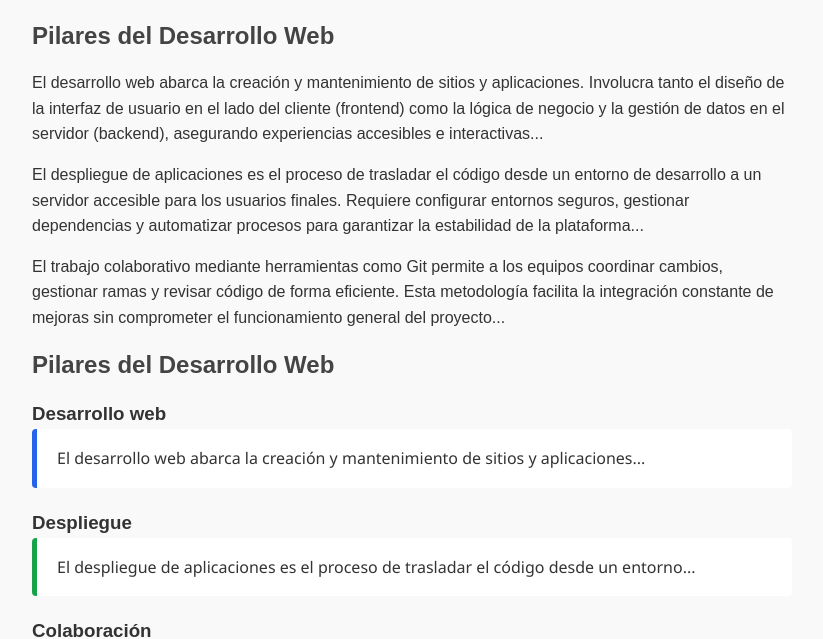
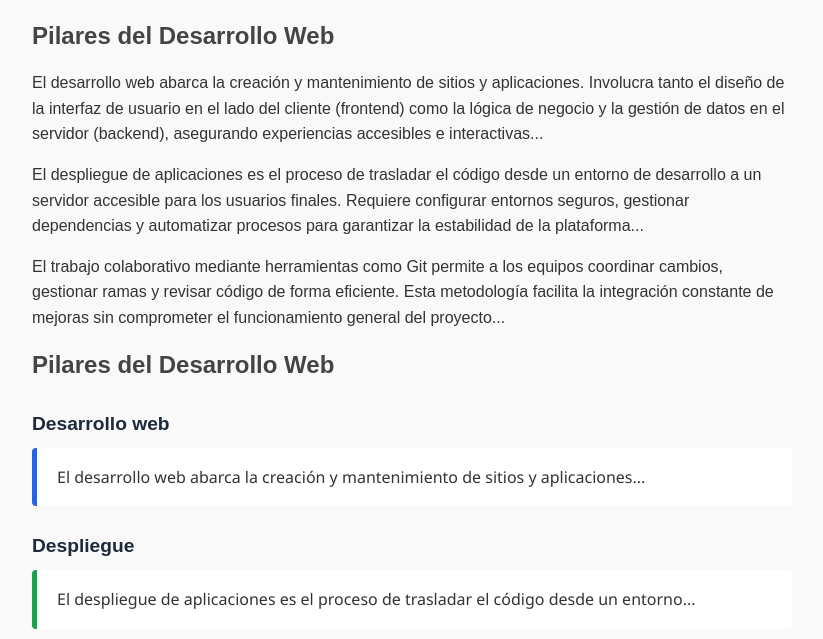
Before and after one commit to zx23student3205-bit/daw-project-hub, a plain HTML site: page index.html in a window 1280 px wide. Shown: the part 167-806 px from the top of the page, without its empty margins (228-1051 px from the left). Drawn offline with Linux system fonts and the light colour scheme.

Commit message:
style: definir formato visual, márgenes y color para subtítulos h3

```diff
--- a/css/styles.css
+++ b/css/styles.css
@@ -65,3 +65,11 @@ footer {
 .parrafo-colaboracion {
     border-left-color: #d97706; /* Naranja/Ámbar */
 }
+
+/* Estilos para los subtítulos h3 */
+h3 {
+    font-size: 1.2rem;
+    color: #1e293b;
+    margin-top: 25px;
+    margin-bottom: 8px;
+}
```
